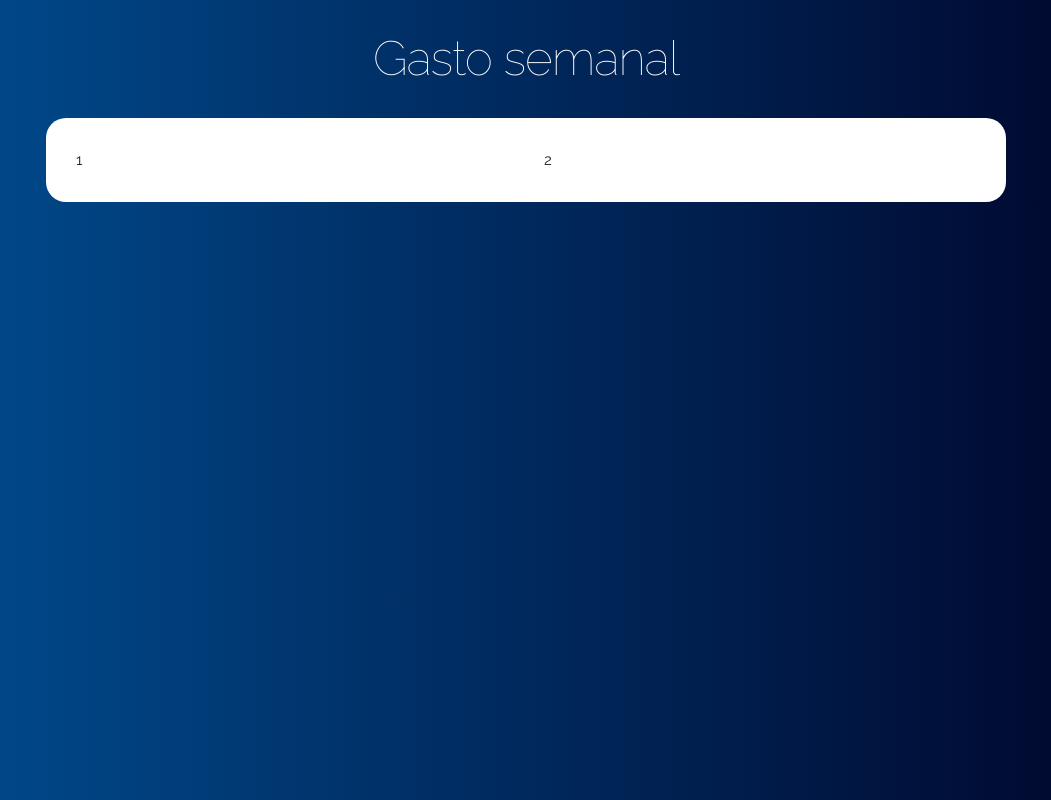
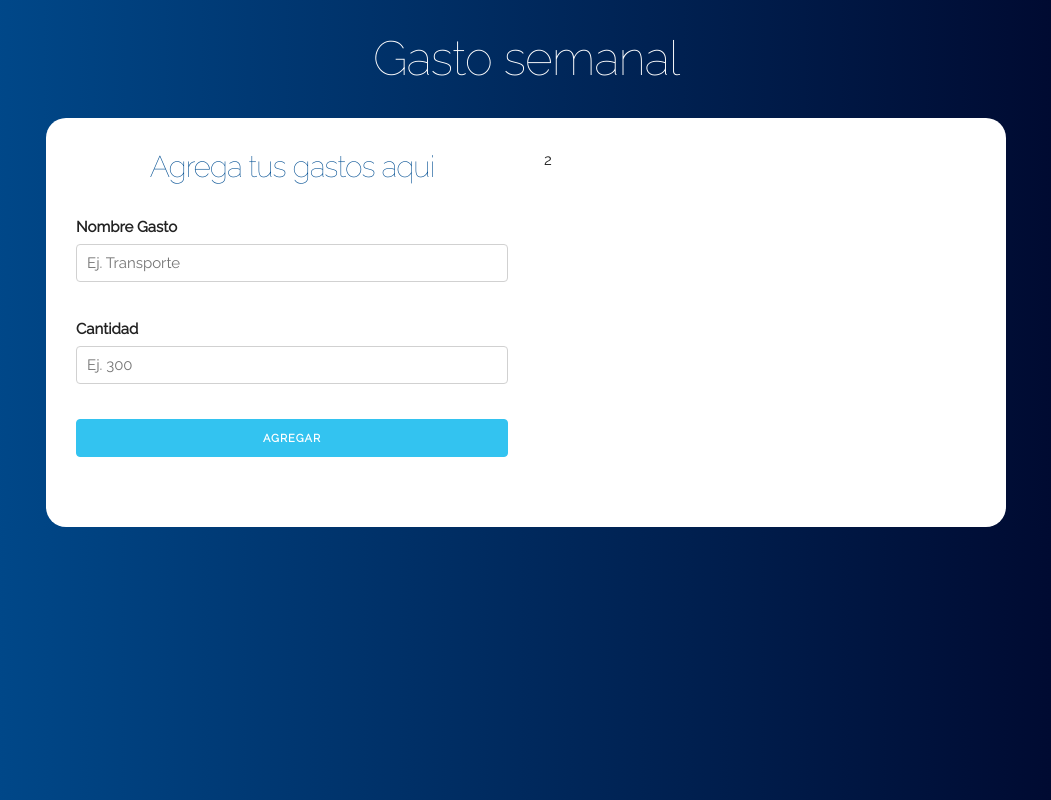
Before and after one commit to matias-mg/GastoSemanal, a React (Create React App) app: page / in a window 1280 px wide. Shown: the whole page, without its empty margins (114-1165 px from the left). Built offline with nearby package versions, Linux system fonts and the light colour scheme.

Commit message:
child component Formulario now sent an object into father component App.js

```diff
--- a/src/componentes/App.jsx
+++ b/src/componentes/App.jsx
@@ -1,8 +1,21 @@
 import React, { Component } from 'react';
 import '../css/App.css';
 import Header from './Header';
+import Formulario from './Formulario';
 
 class App extends Component {
+  state = {
+    presupuesto: '',
+    restante : '',
+    gastos: {}
+  }
+
+  agregarGasto = gasto => {
+    //Tomar una copia del state actual
+    const gastos = {...this.state.gastos};
+    console.log("Se agregó gasto " + gasto);
+    console.log(gastos);
+  }
   render() {
     return (
       <div className="App container">
@@ -12,7 +25,9 @@ class App extends Component {
         <div className="contenido-principal contenido">
           <div className="row">
             <div className="one-half column">
-                        1
+              <Formulario
+                agregarGasto={this.agregarGasto}
+              />
             </div>
             <div className="one-half column">
               2
--- a/src/componentes/Formulario.jsx
+++ b/src/componentes/Formulario.jsx
@@ -0,0 +1,42 @@
+import React, { Component } from 'react';
+
+class Formulario extends Component {
+    //Crear refs
+    spendNameRef = React.createRef();
+    amountSpendRef = React.createRef();
+
+    handle = e => {
+        e.preventDefault();
+
+        const gasto = {
+            nombreGasto : this.spendNameRef.current.value,
+            cantidadGasto : this.amountSpendRef.current.value
+        };
+
+        //Enviar objeto gasto como prop
+        this.props.agregarGasto(gasto);
+
+        console.log(gasto);
+    }
+
+    render() {
+        return (
+            <form onSubmit={this.handle}>
+                <h2>Agrega tus gastos aqui</h2>
+                <div className="campo">
+                    <label>Nombre Gasto</label>
+                    <input ref={this.spendNameRef} className="u-full-width" type="text" placeholder="Ej. Transporte" />
+                </div>
+
+                <div className="campo">
+                    <label>Cantidad</label>
+                    <input ref={this.amountSpendRef} className="u-full-width" type="text" placeholder="Ej. 300" />
+                </div>
+
+                <input className="button-primary u-full-width" type="submit" value="Agregar" />
+            </form>
+        );
+    }
+}
+
+export default Formulario;
```
Lines whose indentation alone changed are shown as unchanged.
